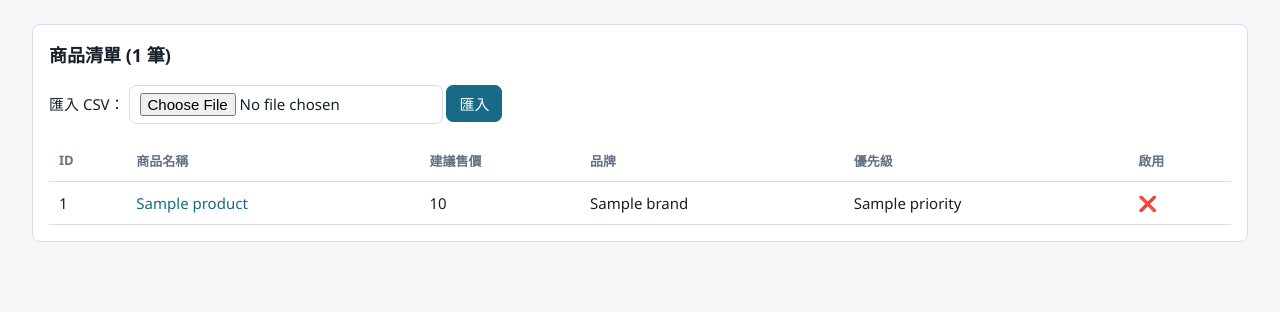
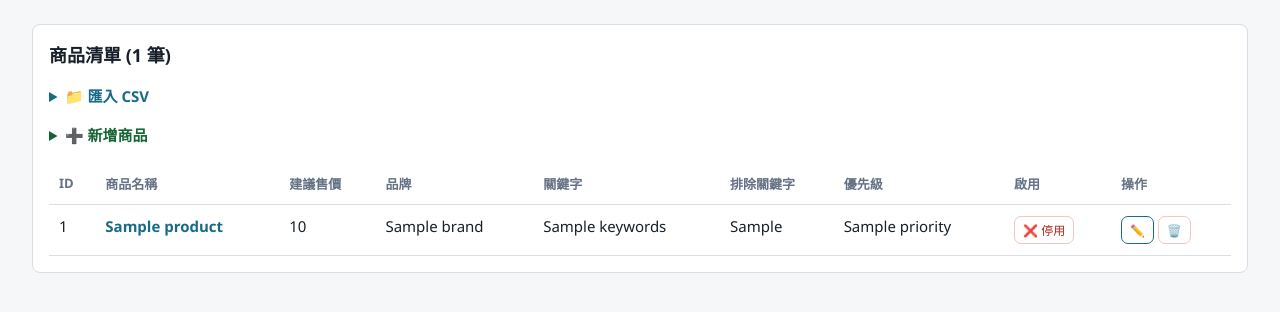
Before and after one commit to secrects2/AFC-Search, a Flask app: template src/web/templates/products.html in a window 1280 px wide. Shown: the part 152-464 px from the top of the page. Run offline with Flask 3, Linux system fonts and the light colour scheme; the template is opened without the code that fills it: most values are stand-ins (such as "Sample title", 1, 10 or a date in 2020).

Commit message:
feat: add CRUD operations to products page (add/edit/delete/toggle)

```diff
--- a/src/web/templates/products.html
+++ b/src/web/templates/products.html
@@ -4,37 +4,163 @@
   <div class="section-head">
     <h2>商品清單 ({{ products|length }} 筆)</h2>
   </div>
-  <form method="post" action="/products/import" enctype="multipart/form-data" style="margin-bottom:16px">
-    <label>匯入 CSV：</label>
-    <input type="file" name="file" accept=".csv" required>
-    <button class="primary" type="submit">匯入</button>
-  </form>
+
   {% if request.query_params.get('message') %}
     <div class="notice">{{ request.query_params.get('message') }}</div>
   {% endif %}
-  <table class="compact">
+
+  <!-- CSV Import -->
+  <details style="margin-bottom:18px">
+    <summary style="cursor:pointer;color:var(--accent);font-weight:600">📁 匯入 CSV</summary>
+    <form method="post" action="/products/import" enctype="multipart/form-data" style="margin-top:10px;display:flex;gap:8px;align-items:center">
+      <input type="file" name="file" accept=".csv" required>
+      <button class="primary small" type="submit">匯入</button>
+    </form>
+  </details>
+
+  <!-- Add New Product -->
+  <details id="add-form" style="margin-bottom:18px">
+    <summary style="cursor:pointer;color:var(--ok);font-weight:600">➕ 新增商品</summary>
+    <form method="post" action="/products/add" class="product-form" style="margin-top:12px">
+      <div class="product-form-grid">
+        <label>
+          <span>商品名稱 <span style="color:var(--danger)">*</span></span>
+          <input type="text" name="product_name" required placeholder="例：AFC DHA魚油">
+        </label>
+        <label>
+          <span>建議售價</span>
+          <input type="number" name="suggested_price" step="0.01" placeholder="1380">
+        </label>
+        <label>
+          <span>品牌</span>
+          <input type="text" name="brand" placeholder="AFC">
+        </label>
+        <label>
+          <span>搜尋關鍵字</span>
+          <input type="text" name="keywords" placeholder="DHA,魚油">
+        </label>
+        <label>
+          <span>排除關鍵字</span>
+          <input type="text" name="exclude_keywords" placeholder="DHC,其他品牌">
+        </label>
+        <label>
+          <span>優先級</span>
+          <input type="number" name="priority" value="0">
+        </label>
+      </div>
+      <div style="margin-top:12px">
+        <button class="primary" type="submit">新增商品</button>
+      </div>
+    </form>
+  </details>
+
+  <!-- Products Table -->
+  <div class="table-wrap">
+    <table class="compact" id="products-table">
       <thead>
         <tr>
           <th>ID</th>
           <th>商品名稱</th>
           <th>建議售價</th>
           <th>品牌</th>
+          <th>關鍵字</th>
+          <th>排除關鍵字</th>
           <th>優先級</th>
           <th>啟用</th>
+          <th>操作</th>
         </tr>
       </thead>
       <tbody>
       {% for p in products %}
-      <tr>
+        <!-- Display row -->
+        <tr id="row-{{ p.id }}">
           <td>{{ p.id }}</td>
-        <td><a href="/candidates?product_id={{ p.id }}">{{ p.product_name }}</a></td>
+          <td class="product"><a href="/candidates?product_id={{ p.id }}">{{ p.product_name }}</a></td>
           <td>{{ p.suggested_price if p.suggested_price is not none else '-' }}</td>
-        <td>{{ p.brand }}</td>
+          <td>{{ p.brand or '-' }}</td>
+          <td class="truncate" style="max-width:140px">{{ p.keywords or '-' }}</td>
+          <td class="truncate" style="max-width:140px">{{ p.exclude_keywords or '-' }}</td>
           <td>{{ p.priority }}</td>
-        <td>{{ '✅' if p.is_active else '❌' }}</td>
+          <td>
+            <form method="post" action="/products/{{ p.id }}/toggle" style="display:inline">
+              <button type="submit" class="small {{ 'primary' if p.is_active else 'danger-button' }}" title="點擊切換啟用/停用">
+                {{ '✅ 啟用' if p.is_active else '❌ 停用' }}
+              </button>
+            </form>
+          </td>
+          <td style="white-space:nowrap">
+            <button class="small secondary" onclick="toggleEdit({{ p.id }})" title="編輯">✏️</button>
+            <form method="post" action="/products/{{ p.id }}/delete" style="display:inline"
+                  onsubmit="return confirm('確定要刪除「{{ p.product_name }}」及其所有候選連結與監測紀錄嗎？')">
+              <button type="submit" class="small danger-button" title="刪除">🗑️</button>
+            </form>
+          </td>
+        </tr>
+        <!-- Edit row (hidden by default) -->
+        <tr id="edit-{{ p.id }}" style="display:none;background:#f8fafb">
+          <form method="post" action="/products/{{ p.id }}/update">
+            <td>{{ p.id }}</td>
+            <td><input type="text" name="product_name" value="{{ p.product_name }}" required style="width:100%;min-width:180px"></td>
+            <td><input type="number" name="suggested_price" value="{{ p.suggested_price or '' }}" step="0.01" style="width:90px"></td>
+            <td><input type="text" name="brand" value="{{ p.brand }}" style="width:80px"></td>
+            <td><input type="text" name="keywords" value="{{ p.keywords }}" style="width:120px"></td>
+            <td><input type="text" name="exclude_keywords" value="{{ p.exclude_keywords }}" style="width:120px"></td>
+            <td><input type="number" name="priority" value="{{ p.priority }}" style="width:60px"></td>
+            <td>
+              <select name="is_active" style="min-height:34px">
+                <option value="1" {{ 'selected' if p.is_active else '' }}>啟用</option>
+                <option value="0" {{ 'selected' if not p.is_active else '' }}>停用</option>
+              </select>
+            </td>
+            <td style="white-space:nowrap">
+              <button type="submit" class="small primary" title="儲存">💾</button>
+              <button type="button" class="small" onclick="toggleEdit({{ p.id }})" title="取消">✖️</button>
+            </td>
+          </form>
         </tr>
       {% endfor %}
       </tbody>
     </table>
+  </div>
 </section>
+
+<style>
+  .product-form-grid {
+    display: grid;
+    grid-template-columns: repeat(auto-fill, minmax(200px, 1fr));
+    gap: 12px;
+  }
+  .product-form-grid label {
+    display: grid;
+    gap: 4px;
+  }
+  .product-form-grid label span {
+    color: var(--muted);
+    font-size: 13px;
+    font-weight: 600;
+  }
+  .product-form-grid input {
+    width: 100%;
+  }
+  #products-table input,
+  #products-table select {
+    min-height: 32px;
+    padding: 4px 6px;
+    font-size: 13px;
+  }
+</style>
+
+<script>
+function toggleEdit(id) {
+  const displayRow = document.getElementById('row-' + id);
+  const editRow = document.getElementById('edit-' + id);
+  if (editRow.style.display === 'none') {
+    displayRow.style.display = 'none';
+    editRow.style.display = '';
+  } else {
+    displayRow.style.display = '';
+    editRow.style.display = 'none';
+  }
+}
+</script>
 {% endblock %}
```
Also changed, not shown: src/database.py (+18 -0 lines), src/web/api.py (+86 -0 lines). Lines whose indentation alone changed are shown as unchanged.
